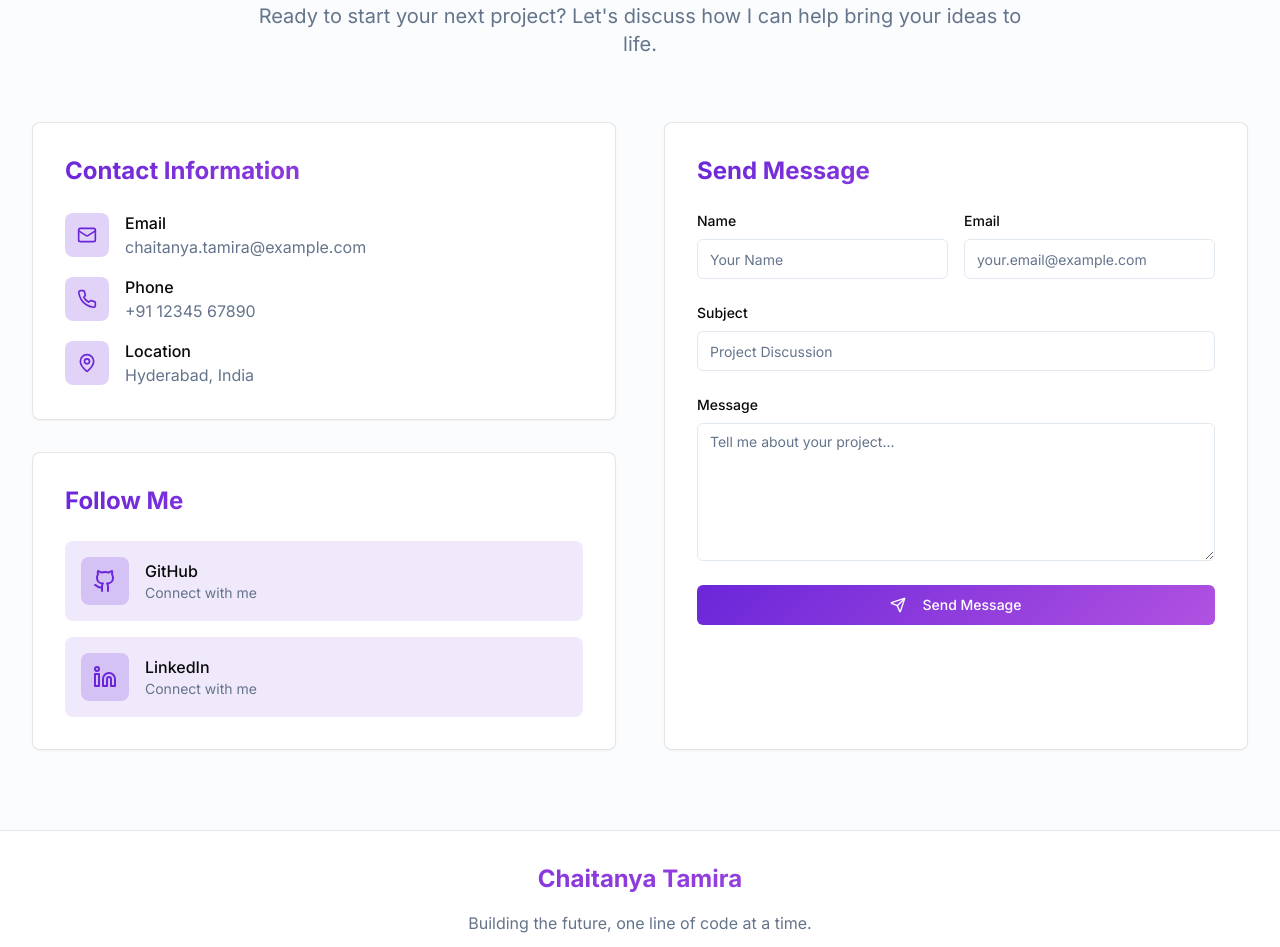
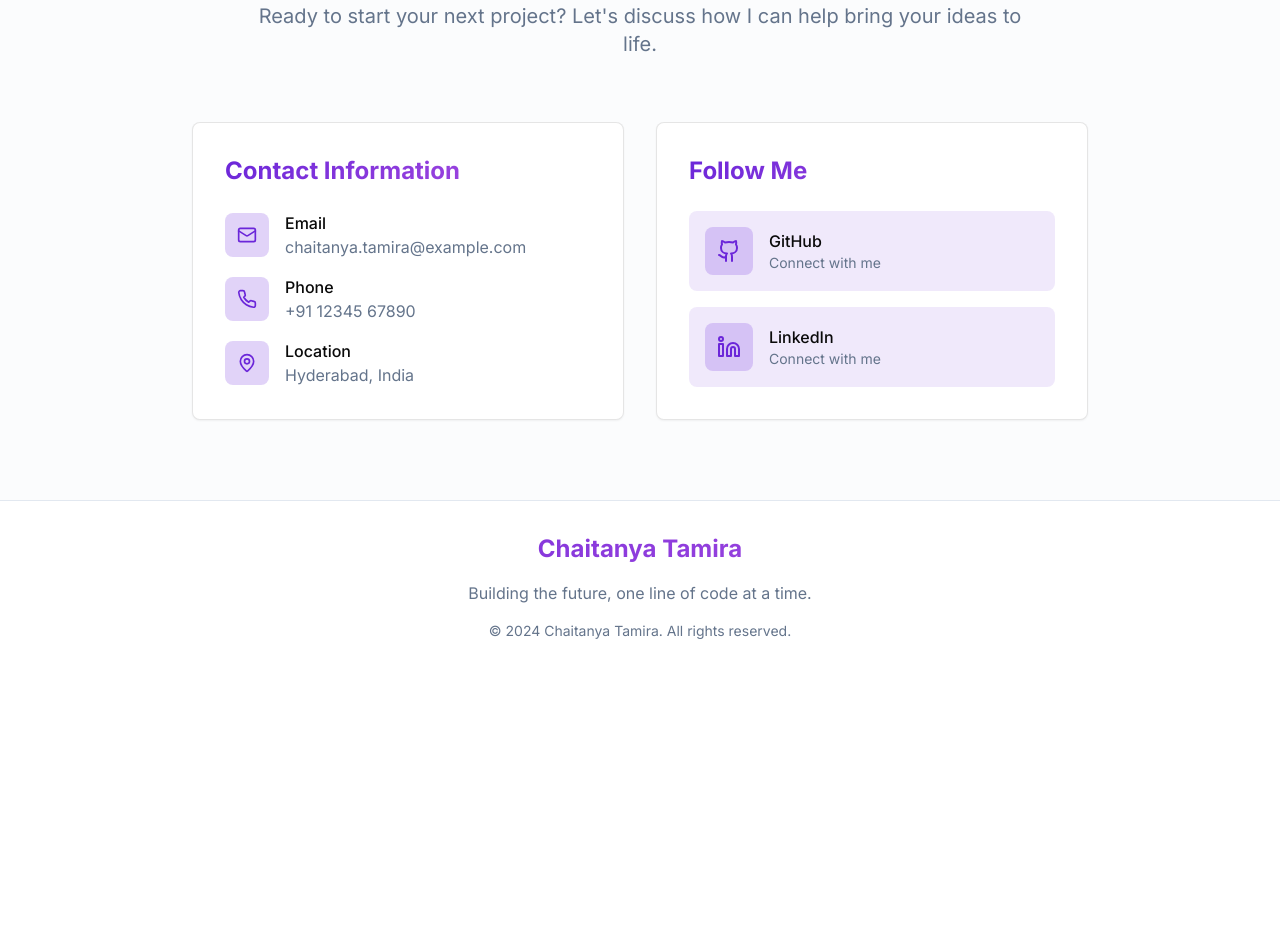
Before and after one commit to chaitanyatamira/chaitanya-tamira-portfolio, a React (Vite) app: page / in a window 1280 px wide. Shown: the part 3200-4147 px from the top of the page. After the commit the page ends 3873 px from the top, so only its background shows below. Built offline with nearby package versions, Linux system fonts and the light colour scheme.

Commit message:
Remove "Send Message" section

```diff
--- a/src/components/Contact.tsx
+++ b/src/components/Contact.tsx
@@ -1,9 +1,6 @@
 
 import { Card } from '@/components/ui/card';
-import { Button } from '@/components/ui/button';
-import { Input } from '@/components/ui/input';
-import { Textarea } from '@/components/ui/textarea';
-import { Mail, Phone, MapPin, Github, Linkedin, Send } from 'lucide-react';
+import { Mail, Phone, MapPin, Github, Linkedin } from 'lucide-react';
 
 const Contact = () => {
   const contactInfo = [
@@ -52,9 +49,9 @@ const Contact = () => {
           </p>
         </div>
 
-        <div className="grid lg:grid-cols-2 gap-12">
-          <div className="space-y-8 fade-in-up">
-            <Card className="glass-effect p-8">
+        <div className="max-w-4xl mx-auto">
+          <div className="grid md:grid-cols-2 gap-8">
+            <Card className="glass-effect p-8 fade-in-up">
               <h3 className="text-2xl font-bold mb-6 gradient-text">Contact Information</h3>
               <div className="space-y-4">
                 {contactInfo.map((info) => (
@@ -77,7 +74,7 @@ const Contact = () => {
               </div>
             </Card>
 
-            <Card className="glass-effect p-8">
+            <Card className="glass-effect p-8 fade-in-up">
               <h3 className="text-2xl font-bold mb-6 gradient-text">Follow Me</h3>
               <div className="space-y-4">
                 {socialLinks.map((social) => (
@@ -100,34 +97,6 @@ const Contact = () => {
               </div>
             </Card>
           </div>
-
-          <Card className="glass-effect p-8 fade-in-up">
-            <h3 className="text-2xl font-bold mb-6 gradient-text">Send Message</h3>
-            <form className="space-y-6">
-              <div className="grid md:grid-cols-2 gap-4">
-                <div>
-                  <label className="block text-sm font-medium mb-2">Name</label>
-                  <Input placeholder="Your Name" />
-                </div>
-                <div>
-                  <label className="block text-sm font-medium mb-2">Email</label>
-                  <Input type="email" placeholder="your.email@example.com" />
-                </div>
-              </div>
-              <div>
-                <label className="block text-sm font-medium mb-2">Subject</label>
-                <Input placeholder="Project Discussion" />
-              </div>
-              <div>
-                <label className="block text-sm font-medium mb-2">Message</label>
-                <Textarea placeholder="Tell me about your project..." rows={6} />
-              </div>
-              <Button className="w-full gradient-bg text-white">
-                <Send className="h-4 w-4 mr-2" />
-                Send Message
-              </Button>
-            </form>
-          </Card>
         </div>
       </div>
     </section>
```
